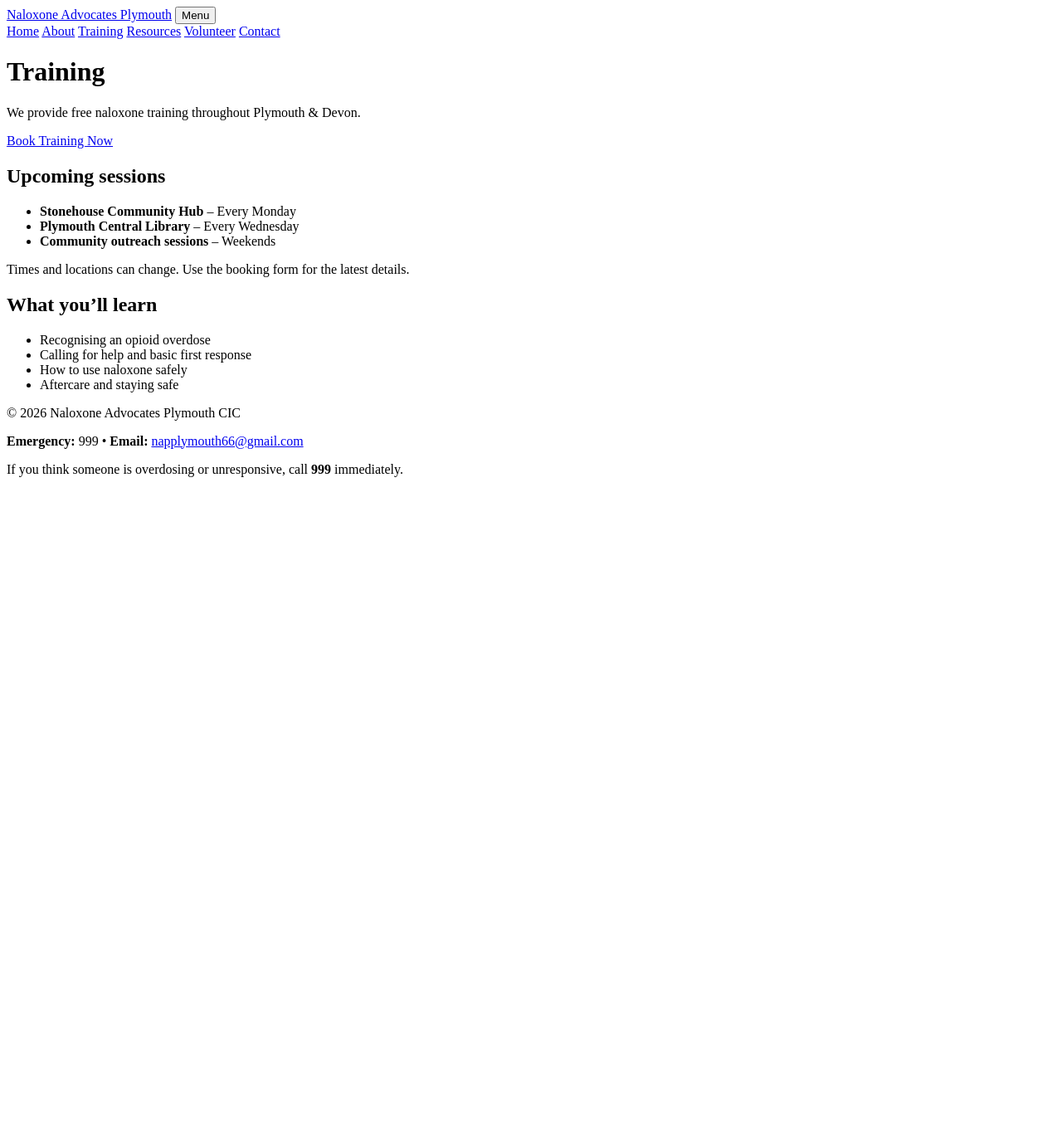
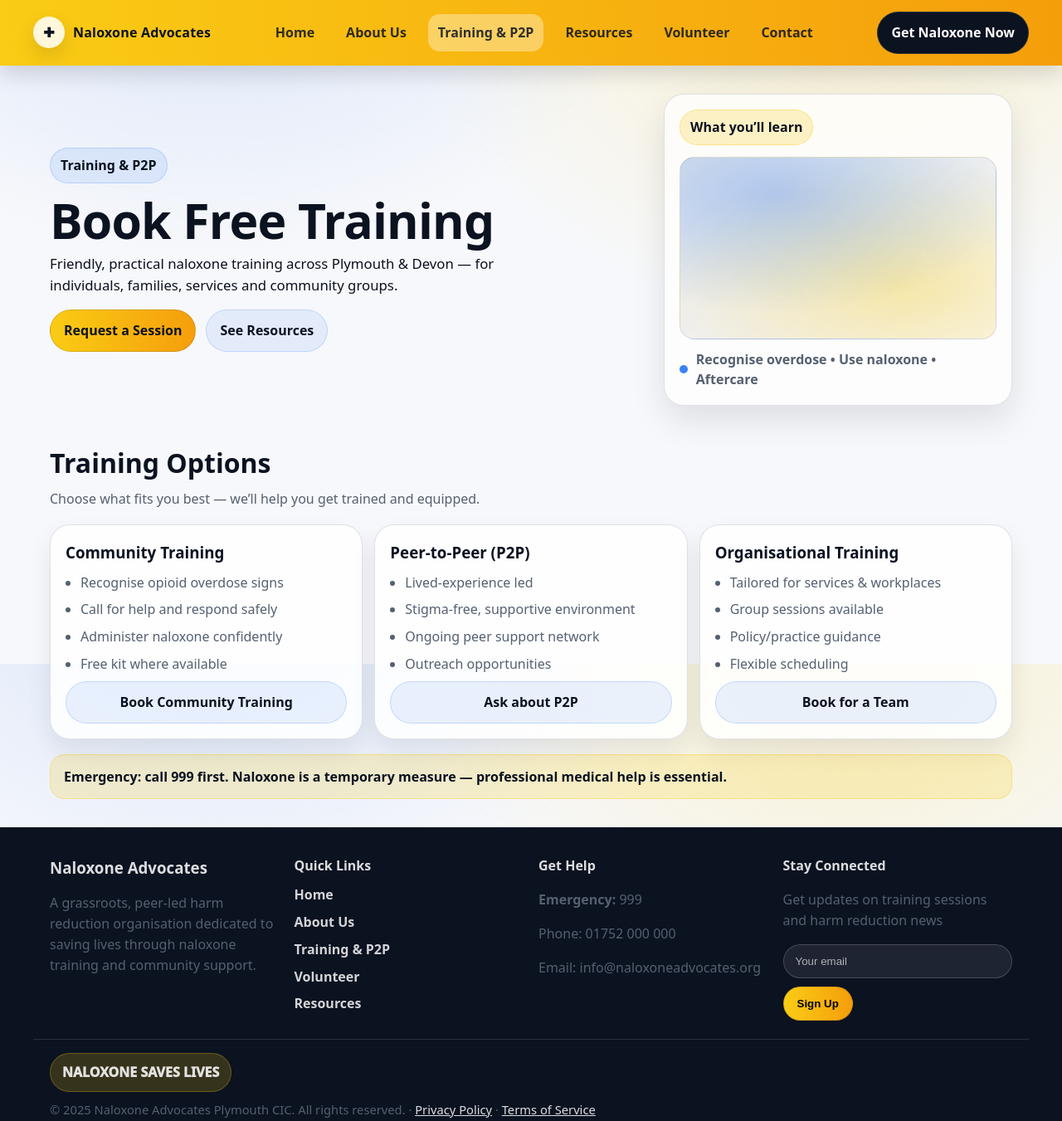
Before and after one commit to nap661/naloxoneadvocatesplymouth, a plain HTML site: page training.html in a window 1280 px wide. Shown: the whole page at 83% size. Before the commit the page ends 800 px from the top, so only its background shows below. Drawn offline with Linux system fonts and the light colour scheme.

Commit message:
Update training.html

```diff
--- a/training.html
+++ b/training.html
@@ -3,64 +3,145 @@
 <head>
   <meta charset="utf-8" />
   <meta name="viewport" content="width=device-width, initial-scale=1" />
-<link rel="stylesheet" href="styles-readdy.css">
-<script defer src="script.js"></script>
-  <title>Training | Naloxone Advocates Plymouth CIC</title>
-  <meta name="description" content="Book naloxone training in Plymouth &amp; Devon." />
+  <title>Training & P2P | Naloxone Advocates Plymouth</title>
+  <meta name="description" content="Book free naloxone training in Plymouth & Devon." />
+  <link rel="stylesheet" href="styles.css?v=5" />
 </head>
+
 <body>
-<nav class="site-nav" aria-label="Primary">
-  <div class="nav-inner">
-    <a class="brand" href="index.html">Naloxone Advocates Plymouth</a>
-    <button class="nav-toggle" type="button" aria-expanded="false" aria-controls="nav-links">Menu</button>
-    <div id="nav-links" class="nav-links">
-      <a href="index.html">Home</a>
-      <a href="about.html">About</a>
-      <a href="training.html">Training</a>
-      <a href="resources.html">Resources</a>
-      <a href="volunteer.html">Volunteer</a>
-      <a href="contact.html">Contact</a>
-    </div>
-  </div>
+  <header class="topbar">
+    <div class="wrap topbar__inner">
+      <a class="brand" href="index.html">
+        <span class="brand__logo" aria-hidden="true">✚</span>
+        <span class="brand__name">Naloxone Advocates</span>
+      </a>
+
+      <nav class="nav" aria-label="Primary">
+        <a class="nav__link" href="index.html">Home</a>
+        <a class="nav__link" href="about.html">About Us</a>
+        <a class="nav__link is-active" href="training.html">Training &amp; P2P</a>
+        <a class="nav__link" href="resources.html">Resources</a>
+        <a class="nav__link" href="volunteer.html">Volunteer</a>
+        <a class="nav__link" href="contact.html">Contact</a>
       </nav>
-<main class="container">
-<header class="page-header">
-  <h1>Training</h1>
-  <p class="lead">We provide free naloxone training throughout Plymouth & Devon.</p>
-  <div class="cta-row">
-    <a class="btn" href="https://docs.google.com/forms/d/e/1FAIpQLScoekiF2oNurPmgqj1tDTWl2X59Dp7DUXRXD7YfltLSdNOxIQ/viewform" target="_blank" rel="noopener">Book Training Now</a>
+
+      <a class="btn btn--dark" href="contact.html">Get Naloxone Now</a>
     </div>
   </header>
 
-<section class="card">
-  <h2>Upcoming sessions</h2>
-  <ul class="bullets">
-    <li><strong>Stonehouse Community Hub</strong> – Every Monday</li>
-    <li><strong>Plymouth Central Library</strong> – Every Wednesday</li>
-    <li><strong>Community outreach sessions</strong> – Weekends</li>
-  </ul>
-  <p class="smallprint">Times and locations can change. Use the booking form for the latest details.</p>
+  <section class="hero">
+    <div class="wrap hero__inner">
+      <div class="hero__left">
+        <span class="pill">Training &amp; P2P</span>
+        <h1 class="hero__title">Book Free Training</h1>
+        <p class="hero__sub">Friendly, practical naloxone training across Plymouth &amp; Devon — for individuals, families, services and community groups.</p>
+        <div class="hero__buttons">
+          <a class="btn btn--primary" href="contact.html">Request a Session</a>
+          <a class="btn btn--soft" href="resources.html">See Resources</a>
+        </div>
+      </div>
+
+      <div class="hero__right" aria-hidden="true">
+        <div class="heroCard">
+          <div class="heroCard__badge">What you’ll learn</div>
+          <div class="heroCard__img"></div>
+          <div class="heroCard__foot">
+            <span class="dot"></span>
+            <span>Recognise overdose • Use naloxone • Aftercare</span>
+          </div>
+        </div>
+      </div>
+    </div>
   </section>
 
-<section class="card">
-  <h2>What you’ll learn</h2>
-  <ul class="bullets">
-    <li>Recognising an opioid overdose</li>
-    <li>Calling for help and basic first response</li>
-    <li>How to use naloxone safely</li>
-    <li>Aftercare and staying safe</li>
+  <section class="section">
+    <div class="wrap">
+      <div class="section__head">
+        <h2>Training Options</h2>
+        <p>Choose what fits you best — we’ll help you get trained and equipped.</p>
+      </div>
+
+      <div class="grid grid--3">
+        <article class="card">
+          <h3>Community Training</h3>
+          <ul class="list">
+            <li>Recognise opioid overdose signs</li>
+            <li>Call for help and respond safely</li>
+            <li>Administer naloxone confidently</li>
+            <li>Free kit where available</li>
           </ul>
+          <a class="btn btn--soft btn--block" href="contact.html">Book Community Training</a>
+        </article>
+
+        <article class="card">
+          <h3>Peer-to-Peer (P2P)</h3>
+          <ul class="list">
+            <li>Lived-experience led</li>
+            <li>Stigma-free, supportive environment</li>
+            <li>Ongoing peer support network</li>
+            <li>Outreach opportunities</li>
+          </ul>
+          <a class="btn btn--soft btn--block" href="contact.html">Ask about P2P</a>
+        </article>
+
+        <article class="card">
+          <h3>Organisational Training</h3>
+          <ul class="list">
+            <li>Tailored for services & workplaces</li>
+            <li>Group sessions available</li>
+            <li>Policy/practice guidance</li>
+            <li>Flexible scheduling</li>
+          </ul>
+          <a class="btn btn--soft btn--block" href="contact.html">Book for a Team</a>
+        </article>
+      </div>
+
+      <div class="alert" style="margin-top:18px;">
+        <strong>Emergency:</strong> call <strong>999</strong> first. Naloxone is a temporary measure — professional medical help is essential.
+      </div>
+    </div>
   </section>
-</main>
-<footer class="site-footer">
-  <div class="footer-inner container">
-    <p>© <span id="year"></span> Naloxone Advocates Plymouth CIC</p>
-    <p class="footer-meta">
-      <strong>Emergency:</strong> 999
-      <span aria-hidden="true"> • </span>
-      <strong>Email:</strong> <a href="mailto:napplymouth66@gmail.com">napplymouth66@gmail.com</a>
-    </p>
-    <p class="smallprint">If you think someone is overdosing or unresponsive, call <strong>999</strong> immediately.</p>
+
+  <footer class="footer">
+    <div class="wrap footer__grid">
+      <div>
+        <h3>Naloxone Advocates</h3>
+        <p class="muted">A grassroots, peer-led harm reduction organisation dedicated to saving lives through naloxone training and community support.</p>
+      </div>
+
+      <div>
+        <h4>Quick Links</h4>
+        <div class="footer__links">
+          <a href="index.html">Home</a>
+          <a href="about.html">About Us</a>
+          <a href="training.html">Training &amp; P2P</a>
+          <a href="volunteer.html">Volunteer</a>
+          <a href="resources.html">Resources</a>
+        </div>
+      </div>
+
+      <div>
+        <h4>Get Help</h4>
+        <p class="muted"><strong>Emergency:</strong> 999</p>
+        <p class="muted">Phone: 01752 000 000</p>
+        <p class="muted">Email: info@naloxoneadvocates.org</p>
+      </div>
+
+      <div>
+        <h4>Stay Connected</h4>
+        <p class="muted">Get updates on training sessions and harm reduction news</p>
+        <form class="newsletter" onsubmit="event.preventDefault(); alert('Thanks! (This demo form does not submit anywhere yet.)');">
+          <input type="email" placeholder="Your email" required />
+          <button class="btn btn--primary" type="submit">Sign Up</button>
+        </form>
+      </div>
+    </div>
+
+    <div class="wrap footer__bottom">
+      <div class="banner">NALOXONE SAVES LIVES</div>
+      <div class="muted small">
+        © 2025 Naloxone Advocates Plymouth CIC. All rights reserved. · <a href="#">Privacy Policy</a> · <a href="#">Terms of Service</a>
+      </div>
     </div>
   </footer>
 </body>
```
Lines whose indentation alone changed are shown as unchanged.
